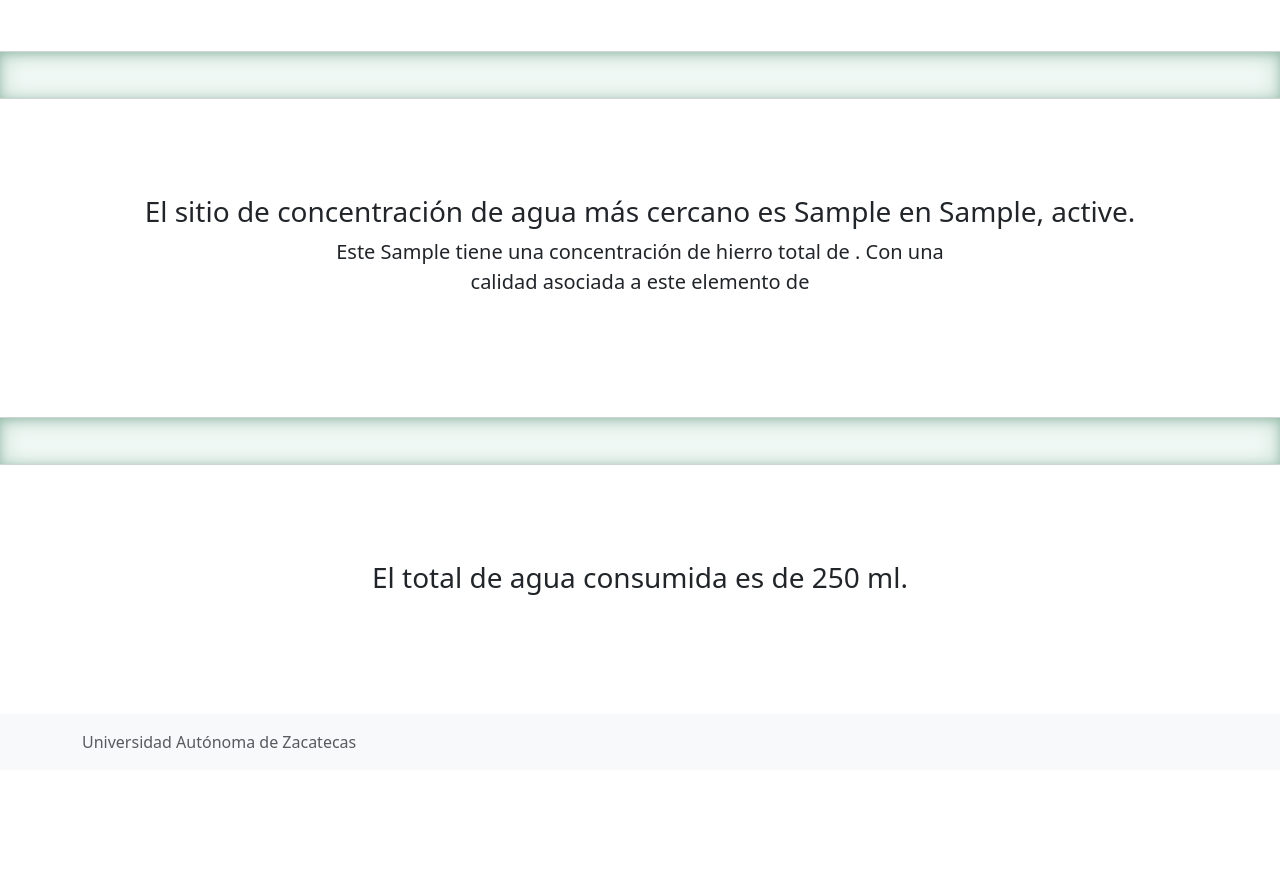
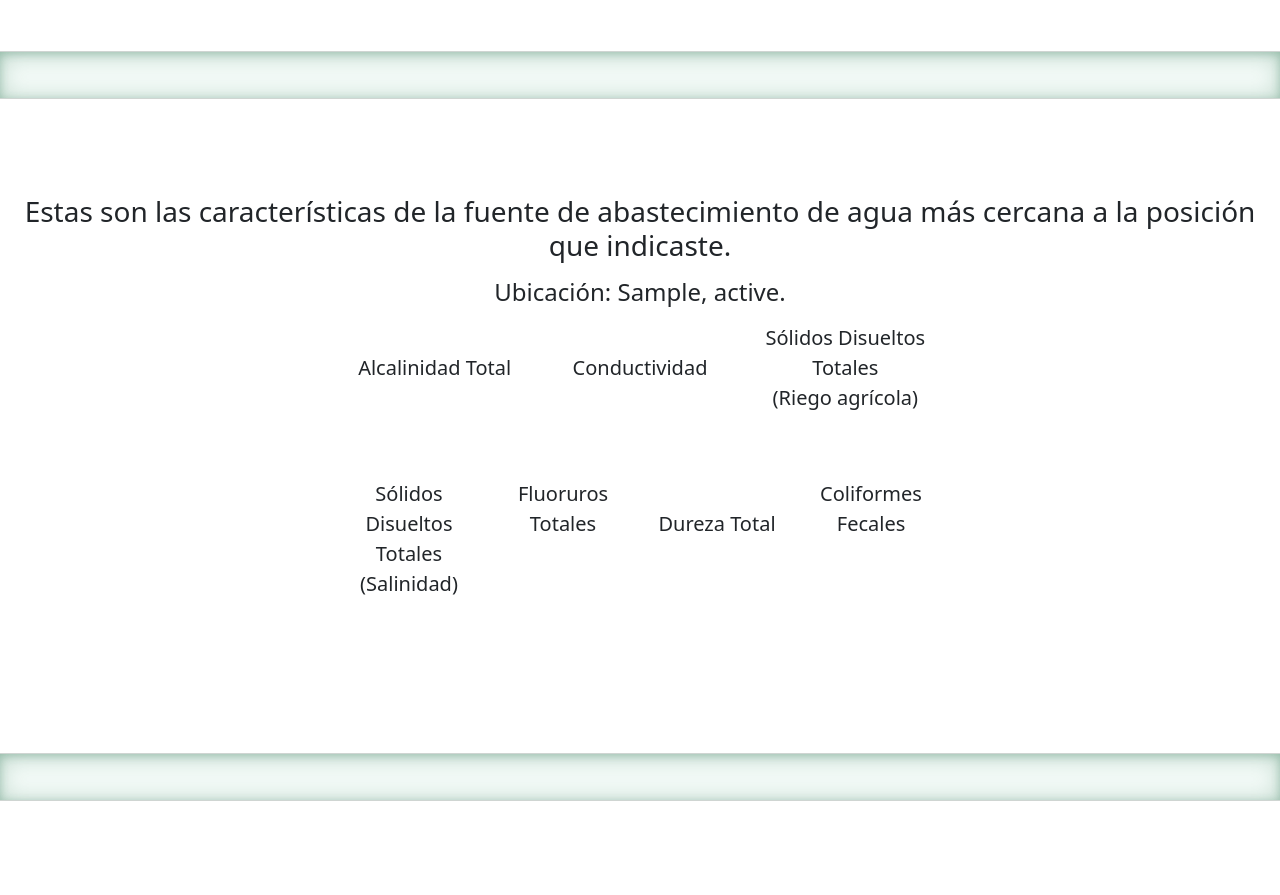
Before and after one commit to ddiannae/pozos-app, a Django app: template pozos/encuesta/templates/resultado.html in a window 1280 px wide. Shown: the part 356-1251 px from the top of the page. Before the commit the page ends 1104 px from the top, so only its background shows below. Run offline with Django 4.2, Linux system fonts and the light colour scheme; the template is opened without the code that fills it: values that come from a table or form of the project are taken from there, others are empty; tables that the repository leaves empty hold one stand-in row (values such as "Sample post"); some libraries are stand-ins or nearby versions.

Commit message:
Adding color codes for polluntants

```diff
--- a/pozos/encuesta/templates/base.html
+++ b/pozos/encuesta/templates/base.html
@@ -35,5 +35,8 @@
         <span class="text-muted">Universidad Autónoma de Zacatecas</span>
     </div>
     </footer>
+    {% block footer_scripts %}
+
+    {% endblock footer_scripts %}
 </body>
 </html>
--- a/pozos/encuesta/templates/contestar.html
+++ b/pozos/encuesta/templates/contestar.html
@@ -93,9 +93,9 @@
 
 {% block content %}
  <div class="px-4 py-5 my-5 text-center">
-   <h1 class="display-6 fw-bold">¿Sabías que el agua que consumes puede afectar tu salud?</h1>
+   <h1 class="display-6 fw-bold">¿Sabías que la calidad del agua que consumes puede afectar tu salud?</h1>
     <div class="col-lg-6 mx-auto">
-      <p class="lead mb-4">Lorem ipsum dolor sit amet, consectetur adipiscing elit. Curabitur imperdiet sapien sit amet commodo efficitur. Maecenas ac elit mauris. Cras vel quam in odio finibus tincidunt. Proin faucibus quam ut dignissim convallis. Vivamus fermentum magna ex, egestas tincidunt mi congue sit amet. </p>
+      <p class="lead mb-4"></p>
       <p class="mb-4 h3"> Utiliza el siguiente cuestionario para saber si estás en riesgo </p>
     </div>
   </div>
--- a/pozos/encuesta/templates/resultado.html
+++ b/pozos/encuesta/templates/resultado.html
@@ -9,8 +9,21 @@
             border-width: 1px 0;
             box-shadow: inset 0 .125em 1.5em rgba(48, 118, 83, .3), inset 0 .125em .5em rgba(48, 118, 83, .3);
         }
+        div.color {
+          max-width: 75px;
+          margin: 0 auto;
+          height: 50px;
+        }
+
+        div.nombre {
+          display: flex;
+          align-items: flex-end;
+          justify-content: center;
+          min-height: 60px;
+        }
     </style>
 {% endblock css %}
+
 
 {% block content %}
 
@@ -24,19 +37,45 @@
 <div class="b-example-divider"></div>
 
 <div class="px-4 py-5 my-5 text-center">
-   <p class="h3">El sitio de concentración de agua más cercano es
-   <span>{{pozo.sitio}}</span> en <span>{{pozo.municipio}}</span>, <span>{{pozo.estado}}</span>.</p>
+   <p class="h3">Estas son las características de la fuente de abastecimiento de agua más cercana a la posición que indicaste. <p/>
+    <p class="h4"> Ubicación: <span>{{pozo.municipio}}</span>, <span>{{pozo.estado}}</span>.</p>
+
     <div class="col-lg-6 mx-auto">
-      <p class="lead mb-4">Este <span>{{pozo.subtipo}}</span>
-       tiene una concentración de hierro total
-        {% if pozo.fe_total == 0.025 %}
-            menor a {{ pozo.fe_total}}
-        {% else %}
-            de {{ pozo.fe_total}}
-        {% endif %}.
-        Con una calidad asociada a este elemento de {{ pozo.fe_calidad}}
-      </p>
-    </div>
+      <div class="container" id="contaminantes">
+        <div class="row">
+          <div class="col-sm ">
+            <div class="col nombre my-2 lead">Alcalinidad Total</div>
+            <div class="col color" id="alc" data-bs-toggle="tooltip" data-bs-placement="bottom"></div>
+          </div>
+          <div class="col-sm">
+            <div class="col my-2 nombre lead">Conductividad</div>
+            <div class="col color" id="conduct" data-bs-toggle="tooltip" data-bs-placement="bottom"></div>
+          </div>
+          <div class="col-sm">
+              <div class="col my-2 nombre lead">Sólidos Disueltos Totales <br/>(Riego agrícola)</div>
+              <div class="col color" id="sdtm_ra" data-bs-toggle="tooltip" data-bs-placement="bottom"></div>
+          </div>
+        </div>
+        <div class="row">
+          <div class="col-sm">
+            <div class="col my-2 nombre lead">Sólidos Disueltos Totales (Salinidad)</div>
+            <div class="col color" id="sdtm_sal" data-bs-toggle="tooltip" data-bs-placement="bottom"></div>
+          </div>
+          <div class="col-sm">
+            <div class="col my-2 nombre lead">Fluoruros Totales</div>
+            <div class="col color"  id="fluor" data-bs-toggle="tooltip" data-bs-placement="bottom"></div>
+          </div>
+          <div class="col-sm">
+              <div class="col my-2 nombre lead">Dureza Total</div>
+              <div class="col color" id="dur" data-bs-toggle="tooltip" data-bs-placement="bottom"></div>
+          </div>
+          <div class="col-sm">
+            <div class="col my-2 nombre lead">Coliformes Fecales</div>
+            <div class="col color" id="coli" data-bs-toggle="tooltip" data-bs-placement="bottom"></div>
+          </div>
+        </div>
+      </div>
+  </div>
 </div>
 
 <div class="b-example-divider"></div>
@@ -50,3 +89,23 @@
 
 
 {% endblock content %}
+
+{% block footer_scripts %}
+  <script>
+
+
+    const contams = [...document.querySelectorAll('#contaminantes > div >div >div:nth-child(2)')].map(({ id }) => id);
+    const pozo = {{ pozo|safe }}
+    contams.forEach(c => {
+      console.log(c + "_color")
+      document.getElementById(c).style.background = pozo[c+"_color"]
+      document.getElementById(c).setAttribute("title", pozo[c+"_descripcion"]);
+    });
+
+    var tooltipTriggerList = [].slice.call(document.querySelectorAll('[data-bs-toggle="tooltip"]'))
+    var tooltipList = tooltipTriggerList.map(function (tooltipTriggerEl) {
+      return new bootstrap.Tooltip(tooltipTriggerEl)
+     })
+
+  </script>
+{% endblock footer_scripts %}
--- a/pozos/encuesta/views.py
+++ b/pozos/encuesta/views.py
@@ -4,6 +4,7 @@
 from encuesta.models import Encuesta
 from django.urls import reverse_lazy, reverse
 from mapi.views import Pozo_APIView_Closest
+import json
 
 def index(request):
      return HttpResponse("Hello, world. You're at the polls index.")
@@ -27,7 +28,7 @@
         closest_pozo =  Pozo_APIView_Closest.as_view()(request= self.request,
                                               lat=self.object.lat,
                                               lon=self.object.lon)
-        context['distancia'] = closest_pozo.data['distancia']
+        context['distancia'] = json.dumps(closest_pozo.data['distancia'])
         context['pozo'] = closest_pozo.data["pozo"]
         return context
 
```
Also changed, not shown: pozos/mapi/serializers.py (+7 -0 lines).
